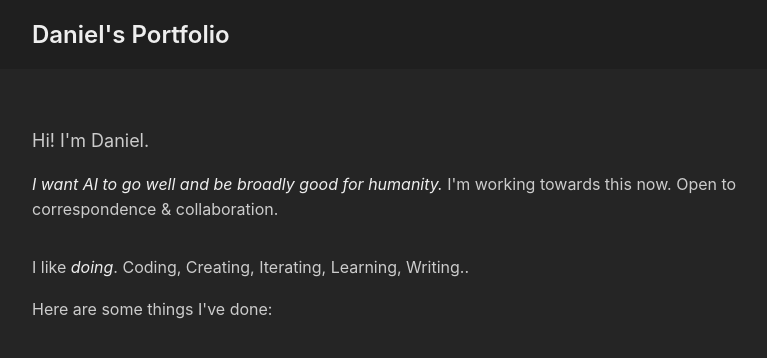
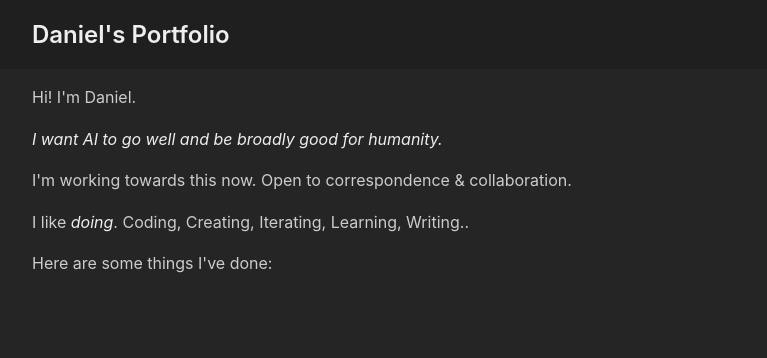
Before and after one commit to danielmccannsayles/danielmccannsayles.github.io, a Svelte app: page / in a window 1280 px wide. Shown: the top 358 px of the page, without its empty margins (208-975 px from the left). Built offline with nearby package versions, Linux system fonts and the light colour scheme; some icons are missing.

Commit message:
styling changes

```diff
--- a/src/App.svelte
+++ b/src/App.svelte
@@ -11,35 +11,34 @@
 <Header />
 
 <main>
-  <p class="subtitle">Hi! I'm Daniel.</p>
-  <p class="tagline">
-    <em>I want AI to go well and be broadly good for humanity.</em>
-    I'm working towards this now. Open to correspondence & collaboration.
-  </p>
-  <p>I like <em>doing</em>. Coding, Creating, Iterating, Learning, Writing..</p>
-  <p>Here are some things I've done:</p>
+  <div class="intro">
+    <p class="subtitle">Hi! I'm Daniel.</p>
+    <p class="mission">
+      <em>I want AI to go well and be broadly good for humanity.</em>
+    </p>
+    <p class="availability">
+      I'm working towards this now. Open to correspondence & collaboration.
+    </p>
+  </div>
+
+  <div class="about">
+    <p>
+      I like <em>doing</em>. Coding, Creating, Iterating, Learning, Writing..
+    </p>
+    <p>Here are some things I've done:</p>
+  </div>
 </main>
 
 <style>
   main {
     max-width: 800px;
     margin: 0 auto;
-    padding: 40px 20px;
+    padding: 0px 30px;
     line-height: 1.6;
   }
 
-  .subtitle {
-    font-size: 18px;
-    margin-bottom: 8px;
-  }
-
-  .tagline {
-    font-size: 16px;
-    margin-bottom: 32px;
-  }
-
-  p {
-    margin-bottom: 16px;
+  .availability {
+    margin-bottom: 0;
   }
 
   em {
--- a/src/components/Header.svelte
+++ b/src/components/Header.svelte
@@ -20,7 +20,7 @@
   .header-content {
     max-width: 800px;
     margin: 0 auto;
-    padding: 20px;
+    padding: 20px 30px;
     display: flex;
     justify-content: space-between;
     align-items: center;
```
